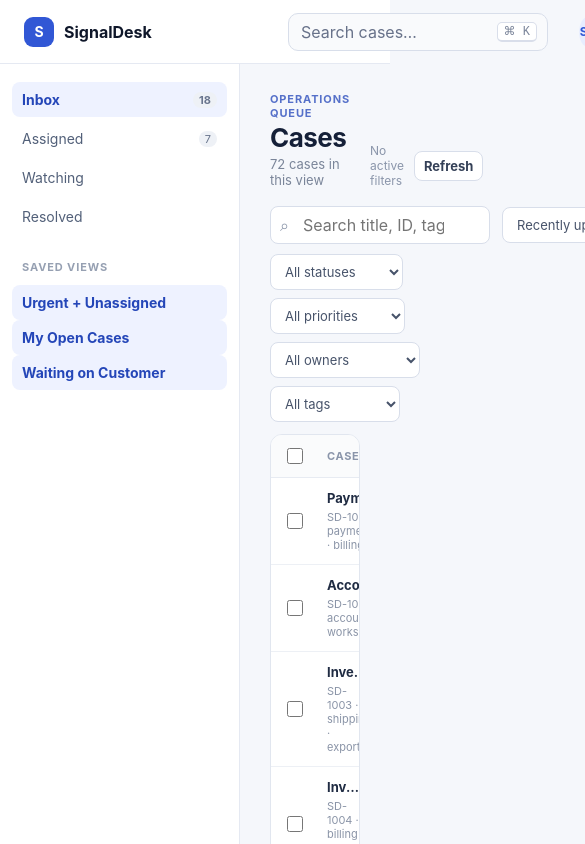
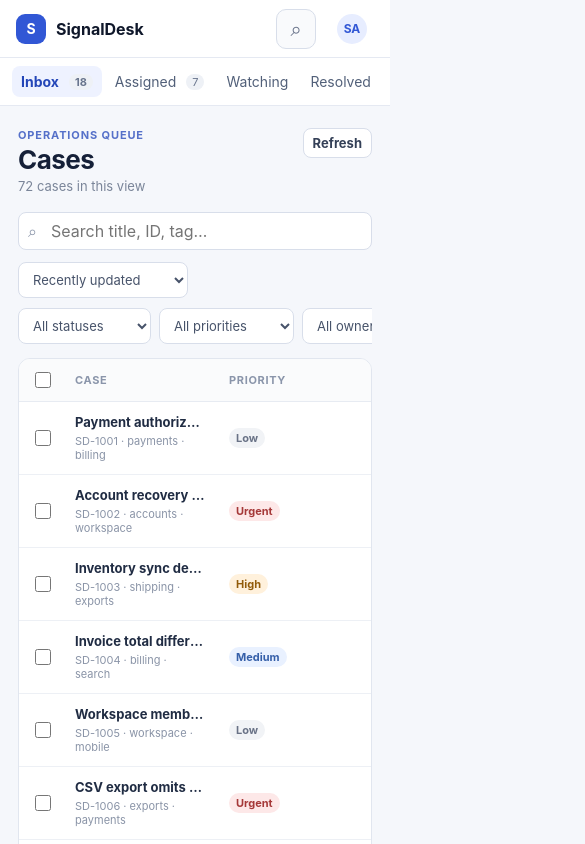
Before and after one commit to apochisamuel/signaldesk, a React (Vite) app: page / in a window 390 px wide. Shown: the top 844 px of the page, 585 px wide, since content can reach past the window. Built offline with nearby package versions, Linux system fonts and the light colour scheme.

Commit message:
feat(app): add responsive queue and drawer layouts — styles

```diff
--- a/src/styles.css
+++ b/src/styles.css
@@ -132,3 +132,31 @@ kbd { border: 1px solid #d9deea; border-bottom-width: 2px; border-radius: 5px; b
 .saved-view-editor { padding: 16px; }.saved-view-editor label { display: grid; gap: 5px; color: #5e6a80; font-size: 12px; }.saved-view-editor input { border: 1px solid #d8deea; border-radius: 8px; padding: 8px 9px; }.saved-view-editor p { color: #8994a8; font-size: 11px; }
 .preferences-list { display: grid; padding: 8px 18px 18px; }.preferences-list label { display: flex; justify-content: space-between; align-items: center; gap: 20px; padding: 14px 4px; border-bottom: 1px solid #edf0f5; }.preferences-list label:last-child { border-bottom: 0; }.preferences-list span { display: grid; gap: 3px; }.preferences-list strong { color: #344057; font-size: 13px; }.preferences-list small { color: #8994a8; font-size: 11px; }
 .case-title-button { width: 100%; border: 0; background: transparent; padding: 0; text-align: left; border-radius: 5px; color: inherit; }
+
+@media (max-width: 980px) {
+  .topbar { grid-template-columns: 190px minmax(220px, 1fr) auto; padding: 0 16px; gap: 14px; }
+  .workspace { grid-template-columns: 190px minmax(0, 1fr); }
+  .content { padding: 22px 18px 50px; }
+  .profile-name { display: none; }
+  .case-table th:nth-child(3), .case-table td:nth-child(3) { display: none; }
+  .case-table th:nth-child(2) { width: 46%; }
+}
+
+@media (max-width: 720px) {
+  .topbar { grid-template-columns: 1fr auto auto; height: 58px; }
+  .command-trigger { min-width: 40px; width: 40px; justify-content: center; padding: 7px; }
+  .command-trigger span, .command-trigger kbd { display: none; }
+  .command-trigger::before { content: '⌕'; font-size: 20px; }
+  .workspace { display: block; min-height: calc(100vh - 58px); }
+  .sidebar { border-right: 0; border-bottom: 1px solid #e5e9f2; padding: 8px 12px; overflow-x: auto; }
+  .nav-list { display: flex; min-width: max-content; }.nav-link { padding: 7px 9px; }
+  .sidebar-section { display: none; }
+  .page-header { align-items: flex-start; }.filter-summary { display: none; }
+  .case-toolbar { align-items: stretch; flex-direction: column; }.case-toolbar .search-field { width: 100%; }
+  .filter-row { flex-wrap: nowrap; overflow-x: auto; padding-bottom: 2px; }
+  .case-table th:nth-child(4), .case-table td:nth-child(4), .case-table th:nth-child(6), .case-table td:nth-child(6) { display: none; }
+  .case-table th:nth-child(2) { width: auto; }
+  .bulk-bar { overflow-x: auto; }.bulk-progress { display: none; }
+  .list-footer { align-items: flex-start; flex-direction: column; }
+  .drawer { width: 100vw; }
+}
```
